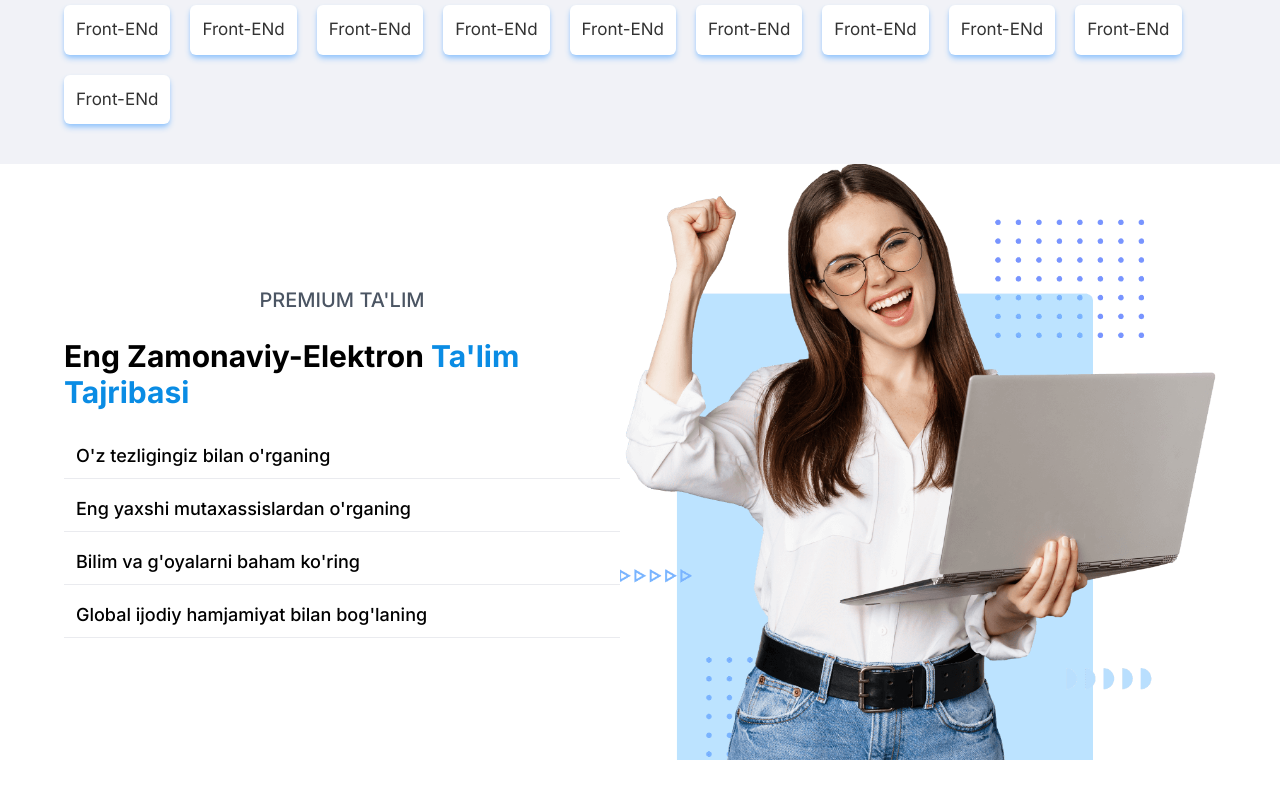
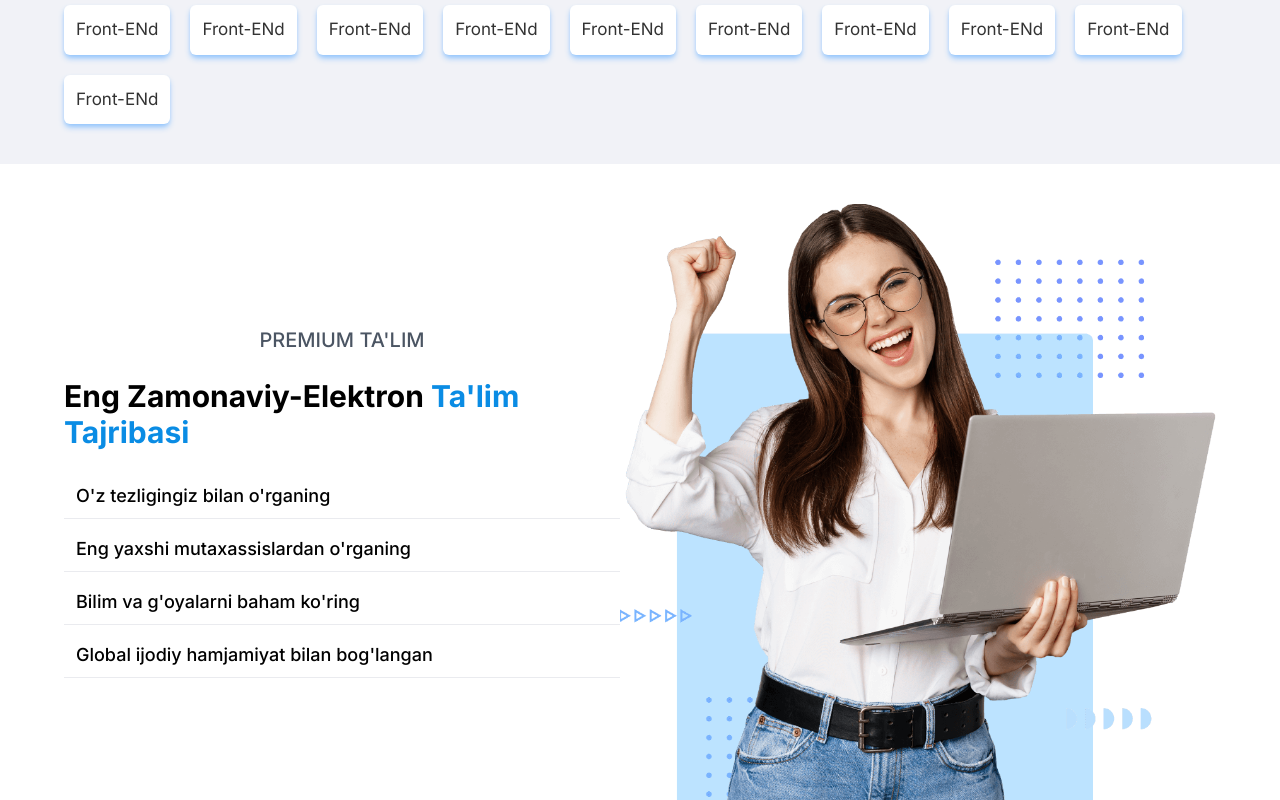
Before and after one commit to Jakbaraliyevv/MyRobo, a React (Vite) app: page / in a window 1280 px wide. Shown: the part 1446-2246 px from the top of the page. Before the commit the page ends 2206 px from the top, so only its background shows below. Built offline with nearby package versions, Linux system fonts and the light colour scheme.

Commit message:
animatsiya

```diff
--- a/src/components/premium/index.jsx
+++ b/src/components/premium/index.jsx
@@ -1,49 +1,112 @@
 import React from "react";
 import opani_Rasmi from "../../assets/page_2.jpg";
+import { motion } from "framer-motion";
 
 const PremiumEducation = () => {
   const text_data = [
     "O'z tezligingiz bilan o'rganing",
     "Eng yaxshi mutaxassislardan o'rganing",
     "Bilim va g'oyalarni baham ko'ring",
-    "Global ijodiy hamjamiyat bilan bog'laning",
+    "Global ijodiy hamjamiyat bilan bog'langan",
   ];
 
+  // Animatsiya variantlari
+  const containerVariants = {
+    hidden: { opacity: 0 },
+    visible: {
+      opacity: 1,
+      transition: {
+        staggerChildren: 0.2,
+      },
+    },
+  };
+
+  const itemVariants = {
+    hidden: { opacity: 0, y: 20 },
+    visible: {
+      opacity: 1,
+      y: 0,
+      transition: { duration: 0.6 },
+    },
+  };
+
+  const leftSlideIn = {
+    hidden: { opacity: 0, x: -100 },
+    visible: { opacity: 1, x: 0, transition: { duration: 0.6 } },
+  };
+
+  const rightSlideIn = {
+    hidden: { opacity: 0, x: 100 },
+    visible: { opacity: 1, x: 0, transition: { duration: 0.6 } },
+  };
+
   return (
-    <section className="w-[90%] m-auto">
-      <div className=" w-full flex justify-between items-center max-[768px]:flex-col max-[768px]:gap-[30px]">
-        <div className="">
-          <div className="flex flex-col gap-6 max-[618px]:gap-3">
-            <p className="text-xl  text-gray-600 font-medium text-center max-[618px]:text-[15px]">
+    <section className="w-[90%] m-auto mt-[40px]">
+      <div className="w-full flex justify-between items-center max-[768px]:flex-col max-[768px]:gap-[30px]">
+        {/* Chap qism - Matnlar (chapdan kirib keladi) */}
+        <motion.div
+          initial="hidden"
+          whileInView="visible"
+          viewport={{ once: false, margin: "-100px" }}
+          variants={leftSlideIn}
+          className=""
+        >
+          <motion.div
+            className="flex flex-col gap-6 max-[618px]:gap-3"
+            variants={containerVariants}
+            initial="hidden"
+            whileInView="visible"
+            viewport={{ once: false }}
+          >
+            <motion.p
+              variants={itemVariants}
+              className="text-xl text-gray-600 font-medium text-center max-[618px]:text-[15px]"
+            >
               PREMIUM TA'LIM
-            </p>
-            <h1 className=" text-3xl font-bold max-[768px]:text-1xl max-[618px]:text-xl max-[440px]:text-[17px]">
+            </motion.p>
+
+            <motion.h1
+              variants={itemVariants}
+              className="text-3xl font-bold max-[768px]:text-1xl max-[618px]:text-xl max-[440px]:text-[17px]"
+            >
               Eng Zamonaviy-Elektron
               <span className="text-[#0a8ce4]"> Ta'lim Tajribasi</span>
-            </h1>
+            </motion.h1>
 
-            <div className="space-y-2">
+            <motion.div className="space-y-2">
               {text_data?.map((item, index) => (
-                <div
+                <motion.div
                   key={index}
-                  className="transition-all duration-300 ease-in-out border-b border-gray-200/80 py-2 px-3 hover:bg-blue-50 hover:rounded-lg hover:border-blue-50 cursor-pointer "
+                  variants={itemVariants}
+                  className="transition-all duration-300 ease-in-out border-b border-gray-200/80 py-2 px-3 hover:bg-blue-50 hover:rounded-lg hover:border-blue-50 cursor-pointer"
                 >
-                  <p className="font-medium text-lg max-[618px]:text-[14px]">{item}</p>
-                </div>
+                  <p className="font-medium text-lg max-[618px]:text-[14px]">
+                    {item}
+                  </p>
+                </motion.div>
               ))}
-            </div>
-          </div>
-        </div>
+            </motion.div>
+          </motion.div>
+        </motion.div>
 
-        <div className="">
+        {/* O'ng qism - Rasm (o'ngdan kirib keladi) */}
+        <motion.div
+          initial="hidden"
+          whileInView="visible"
+          viewport={{ once: false, margin: "-100px" }}
+          variants={rightSlideIn}
+          className=""
+        >
           <div className="opani_rasmi">
-            <img
+            <motion.img
               src={opani_Rasmi}
               alt="Premium ta'lim tasviri"
-              className="w-[630px] h-auto rounded-lg "
+              className="w-[630px] h-auto rounded-lg"
+              whileHover={{ scale: 1.02 }}
+              transition={{ type: "spring", stiffness: 400, damping: 10 }}
             />
           </div>
-        </div>
+        </motion.div>
       </div>
     </section>
   );
```
